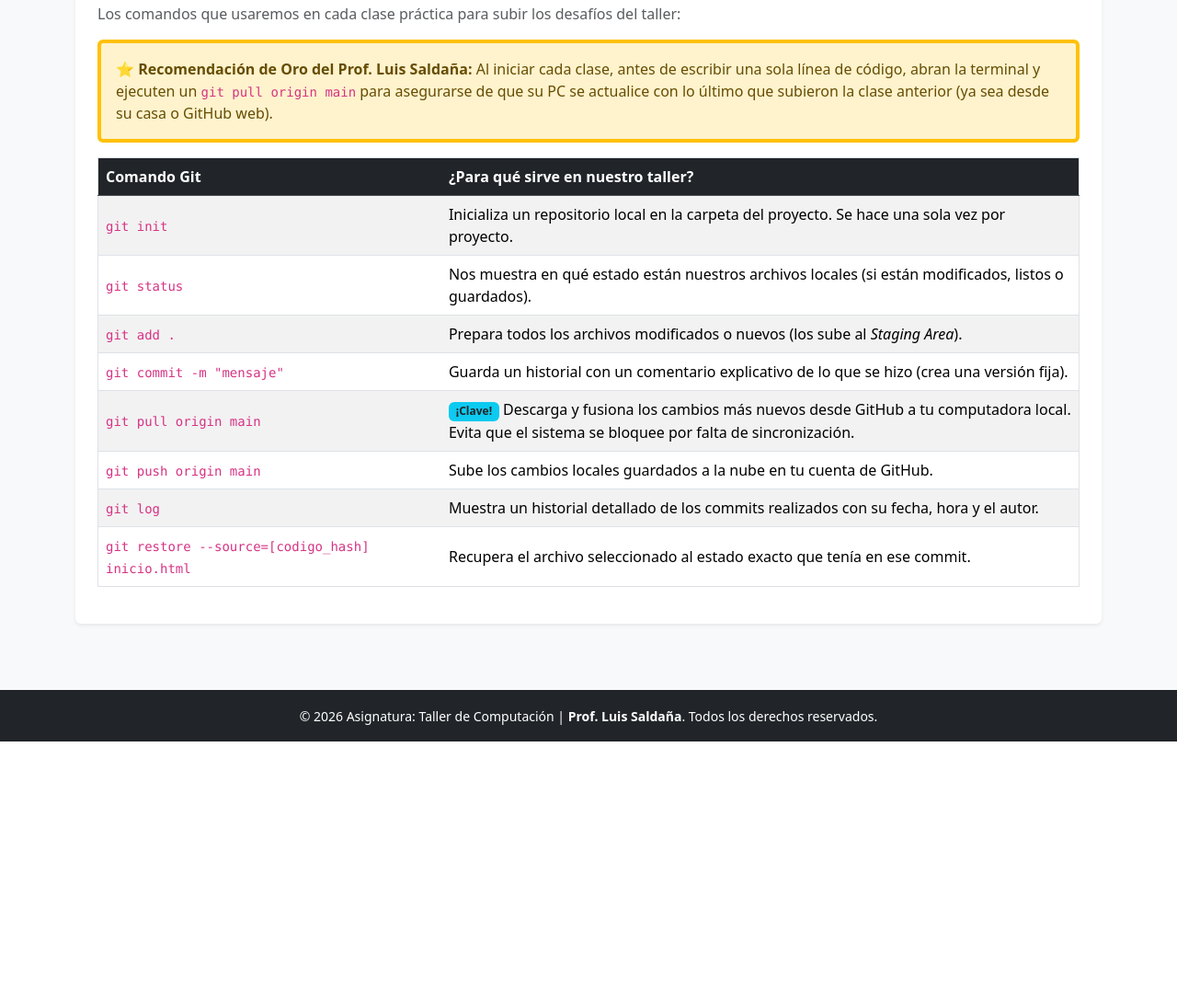
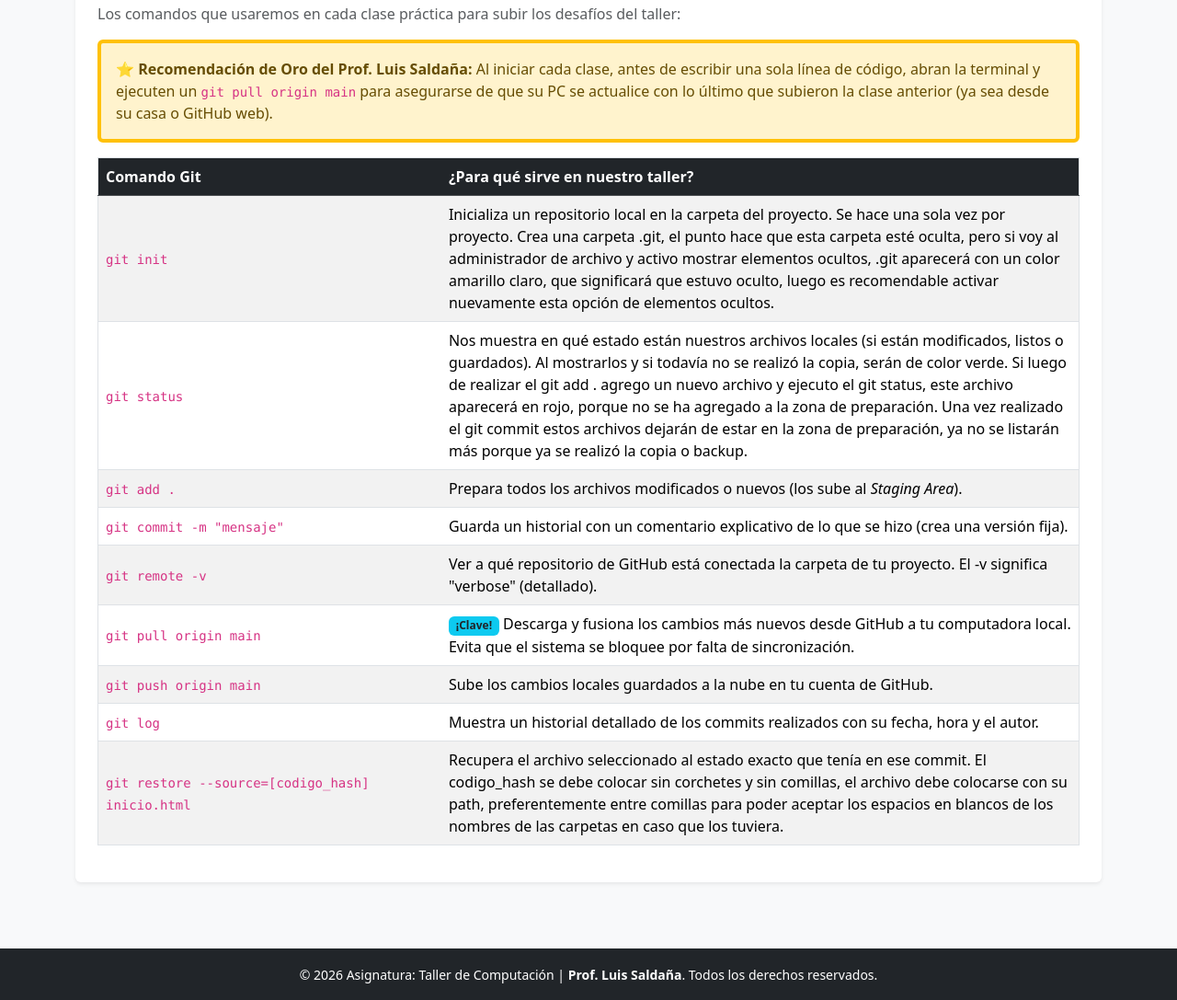
Before and after one commit to profeluissaldana/MipaginaWebTaller, a Flask app: page /Git_Github in a window 1280 px wide. Shown: the part 3458-4545 px from the top of the page at 92% size. Before the commit the page ends 4264 px from the top, so only its background shows below. Run offline with Flask 3, Linux system fonts and the light colour scheme.

Commit message:
Agregué contenido a la tabla de comandos git

```diff
--- a/templates/gitgithub.html
+++ b/templates/gitgithub.html
@@ -183,11 +183,11 @@
             <tbody>
                 <tr>
                     <td><code>git init</code></td>
-                    <td>Inicializa un repositorio local en la carpeta del proyecto. Se hace una sola vez por proyecto.</td>
+                    <td>Inicializa un repositorio local en la carpeta del proyecto. Se hace una sola vez por proyecto. Crea una carpeta .git, el punto hace que esta carpeta esté oculta, pero si voy al administrador de archivo y activo mostrar elementos ocultos, .git aparecerá con un color amarillo claro, que significará que estuvo oculto, luego es recomendable activar nuevamente esta opción de elementos ocultos.</td>
                 </tr>
                 <tr>
                     <td><code>git status</code></td>
-                    <td>Nos muestra en qué estado están nuestros archivos locales (si están modificados, listos o guardados).</td>
+                    <td>Nos muestra en qué estado están nuestros archivos locales (si están modificados, listos o guardados). Al mostrarlos y si todavía no se realizó la copia, serán de color verde. Si luego de realizar el git add . agrego un nuevo archivo y ejecuto el git status, este archivo aparecerá en rojo, porque no se ha agregado a la zona de preparación. Una vez realizado el git commit estos archivos dejarán de estar en la zona de preparación, ya no se listarán más porque ya se realizó la copia o backup.</td>
                 </tr>
                 <tr>
                     <td><code>git add .</code></td>
@@ -195,7 +195,11 @@
                 </tr>
                 <tr>
                     <td><code>git commit -m "mensaje"</code></td>
-                    <td>Guarda un historial con un comentario explicativo de lo que se hizo (crea una versión fija).</td>
+                    <td>Guarda un historial con un comentario explicativo de lo que se hizo (crea una versión fija). </td>
+                </tr>
+                <tr>
+                    <td><code>git remote -v</code></td>
+                    <td>Ver a qué repositorio de GitHub está conectada la carpeta de tu proyecto. El -v significa "verbose" (detallado).</td>
                 </tr>
                 <tr>
                     <td><code>git pull origin main</code></td>
@@ -211,7 +215,7 @@
                 </tr>
                 <tr>
                     <td><code>git restore --source=[codigo_hash] inicio.html</code></td>
-                    <td>Recupera el archivo seleccionado al estado exacto que tenía en ese commit.</td>
+                    <td>Recupera el archivo seleccionado al estado exacto que tenía en ese commit. El codigo_hash se debe colocar sin corchetes y sin comillas, el archivo debe colocarse con su path, preferentemente entre comillas para poder aceptar los espacios en blancos de los nombres de las carpetas en caso que los tuviera.</td>
                 </tr>
             </tbody>
         </table>
```
